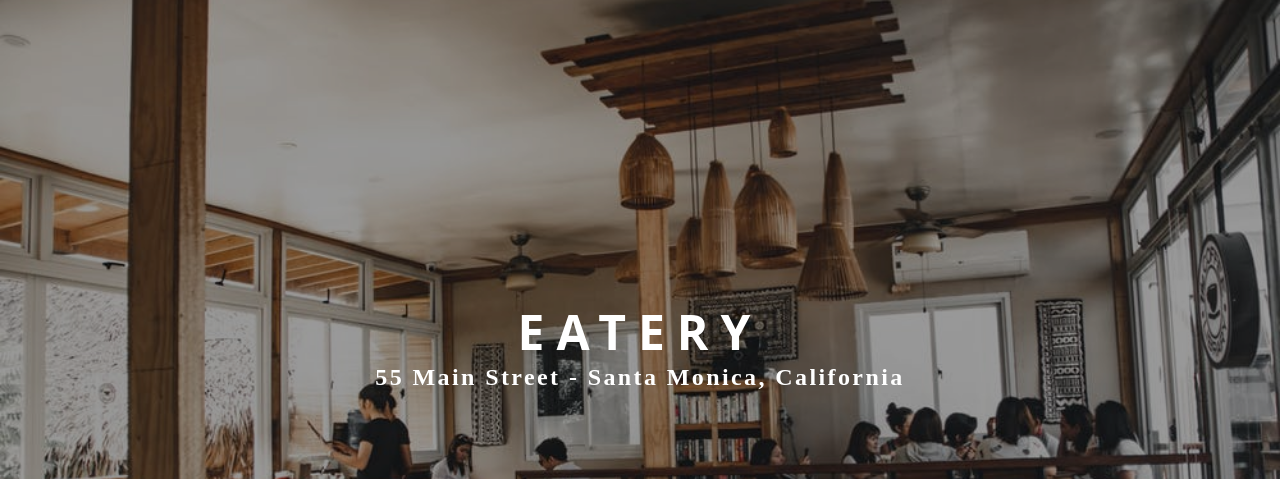
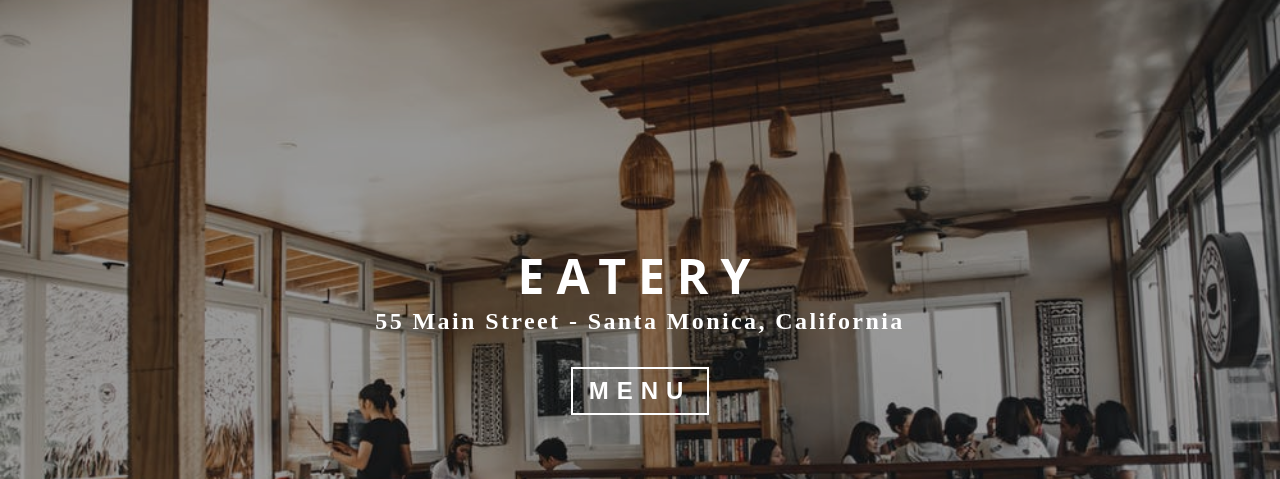
Before and after one commit to eneax/gatsby-restaurant, a Gatsby site: page / in a window 1280 px wide. Shown: the part 321-800 px from the top of the page. Built offline with nearby package versions, Linux system fonts and the light colour scheme; Gatsby itself is replaced by a stand-in of ours.

```diff
--- a/src/pages/index.js
+++ b/src/pages/index.js
@@ -2,14 +2,18 @@
 
 import Layout from "../components/layout"
 import SEO from "../components/seo"
-import { HomeHeader, Banner } from '../utils'
+import { HomeHeader, Banner, BannerButton } from '../utils'
 import img from '../images/bcg/homeBcg.jpeg'
 
 const IndexPage = () => (
   <Layout>
     <SEO title="Home" keywords={[`gatsby`, `application`, `react`]} />
     <HomeHeader img={img}>
-      <Banner title='eatery' subtitle='55 main street - Santa Monica, California' />
+      <Banner title='eatery' subtitle='55 main street - Santa Monica, California'>
+        <BannerButton style={{ margin: '2rem auto' }}>
+          Menu
+        </BannerButton>
+      </Banner>
     </HomeHeader>
   </Layout>
 )
--- /dev/null
+++ b/src/utils/Button.js
@@ -0,0 +1,26 @@
+import styled from 'styled-components'
+import { styles } from '../utils'
+
+const BannerButton = styled.button`
+  display: block;
+  color: ${styles.colors.mainWhite};
+  background: transparent;
+  padding: .5rem 1rem;
+  text-transform: uppercase;
+  font-size: 1.5rem;
+  letter-spacing: .5rem;
+  font-weight: 700;
+  ${styles.border({
+    color: `${styles.colors.mainWhite}`
+  })};
+  margin-bottom: 1rem;
+
+  ${styles.transObject({})};
+  &:hover {
+    background: ${styles.colors.mainWhite};
+    color: ${styles.colors.mainBlack};
+    cursor: pointer;
+  }
+`
+
+export { BannerButton }
--- a/src/utils/index.js
+++ b/src/utils/index.js
@@ -1,5 +1,6 @@
 import * as styles from './styles'
 import { HomeHeader, PageHeader } from './Header'
 import Banner from './Banner'
+import { BannerButton } from './Button'
 
-export { styles, HomeHeader, PageHeader, Banner }
+export { styles, HomeHeader, PageHeader, Banner, BannerButton }
--- a/src/utils/styles.js
+++ b/src/utils/styles.js
@@ -21,3 +21,11 @@
 }
 
 export const textSlanted = `font-family:'Caveat', cursive;`
+
+export const border = ({
+  width = '.15rem',
+  type = 'solid',
+  color = 'white',
+}) => {
+  return `border:${width} ${type} ${color}`
+}
```
